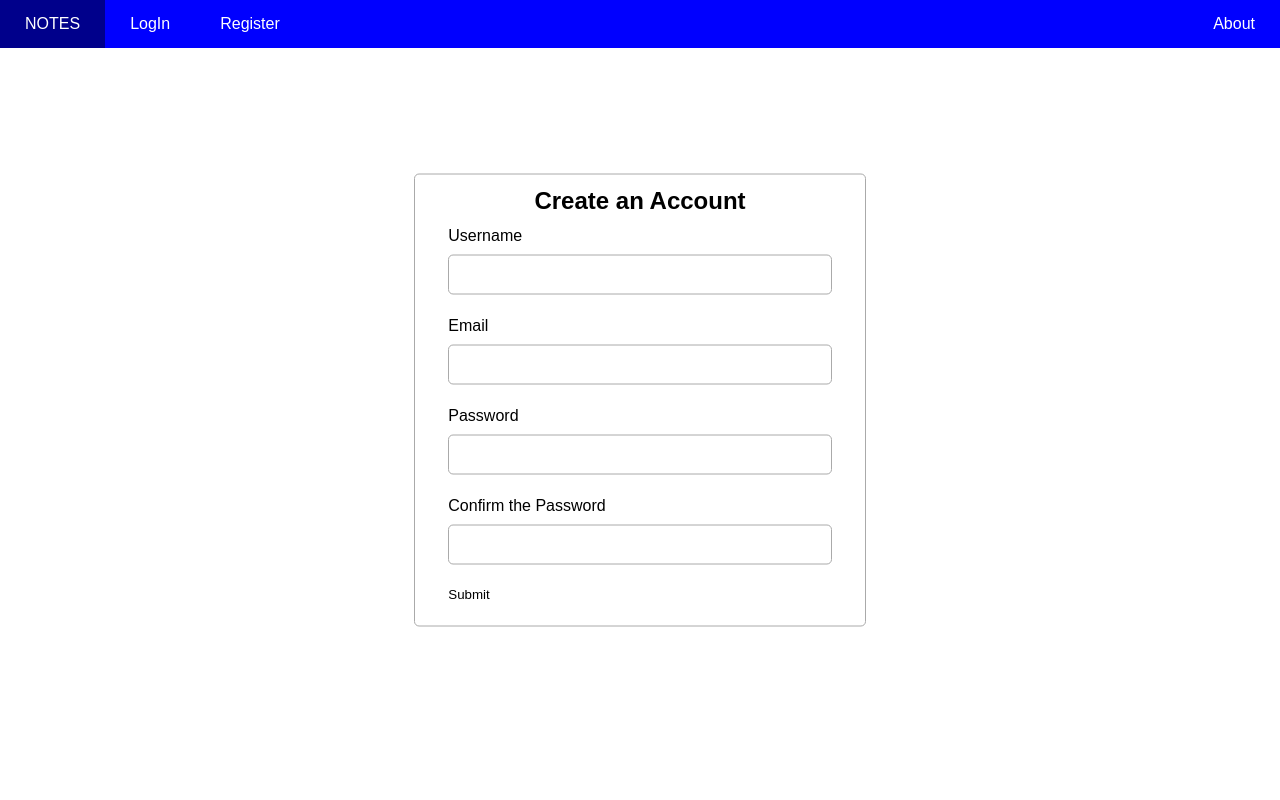
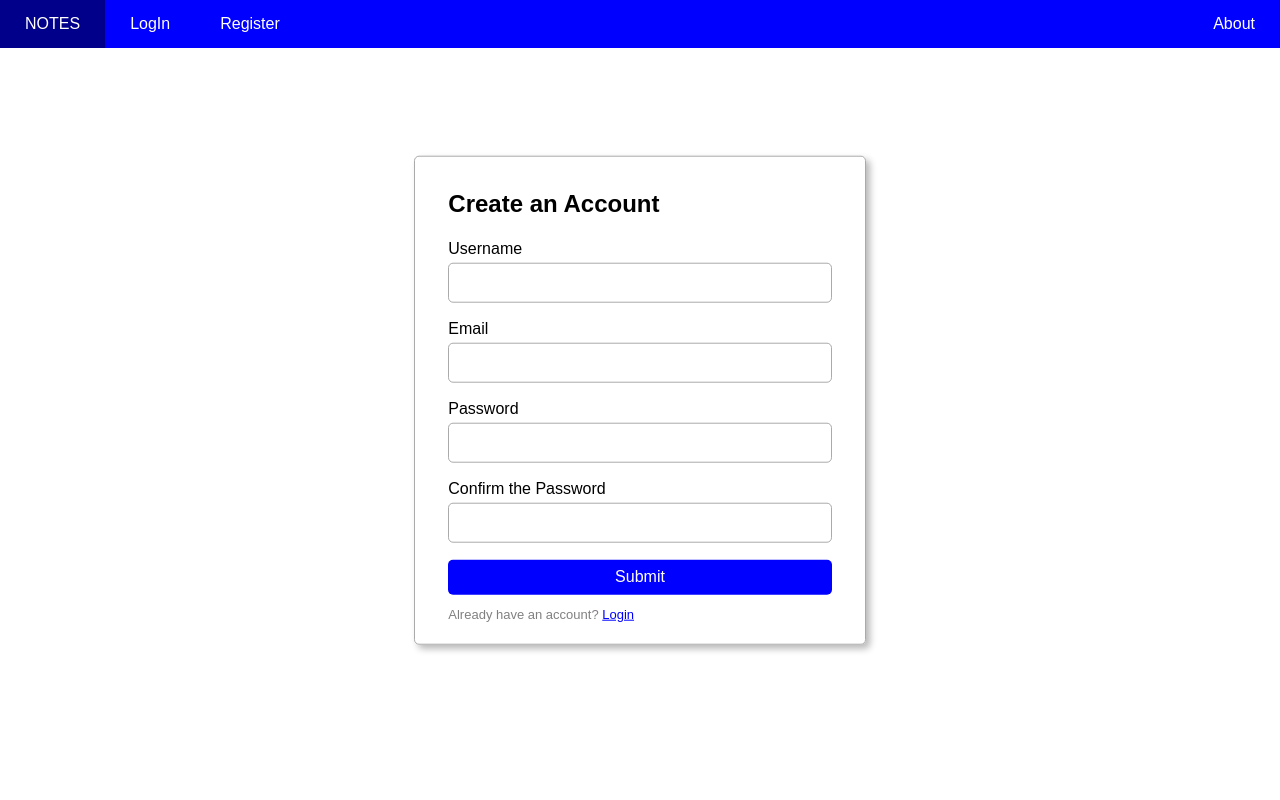
Before and after one commit to Suniti13/Flask-Notes-App, a Flask app: page /register in a window 1280 px wide. Run offline with Flask 2, Linux system fonts and the light colour scheme.

Commit message:
separated css files for each template

```diff
--- /dev/null
+++ b/notesapp/static/styles/home.css
@@ -0,0 +1,10 @@
+.addNote {
+    width: 30%;
+    margin: 50px auto;
+}
+
+.plus {
+    width: 50px;
+    height: auto;
+    margin: auto;
+}
--- a/notesapp/static/main.css
+++ b/notesapp/static/styles/landing.css
@@ -1,84 +1,20 @@
-
-* {
-    margin: 0;
-    padding: 0;
-    border: 0;
-    outline: 0;
-
-    vertical-align: baseline;
-    background: transparent;
-
-    font-family: Arial, Helvetica, sans-serif;
-
-    --Blue: #0000ff;
-
-    --EerieBlack: #1D201F;
-    --White: #FFF;
-}
-
-.alert-success {
-    background-color: lightgreen;
-    color: green;
-}
-
-.alert-danger {
-    background-color: rgb(255, 111, 111);
-    color: red;
-}
-
-button a {
-    text-decoration: none;
-}
-
-.flashed-messages {
-    border: 1px solid black;
-}
-
-.formcontent {
-    padding: 12px;
-}
-
-.formcontent h2 {
-    text-align: center;
-}
-
-.form-field {
-    width: 90%;
-    margin: 12px auto;
-}
-
-.formwrapper {
-    width: 100%;
-    max-width: 450px;
-    margin: 0;
-    position: absolute;
-    top: 50%;
-    left: 50%;
-    -ms-transform: translate(-50%, -50%);
-    transform: translate(-50%, -50%);
-
-    border: 1px solid rgb(170, 170, 170);
-    border-radius: 5px;
-
-}
-
 .header {
     min-height: 74vh;
     width: 100%;
-    background-image: url(./headerbroad.svg);
+    background-image: url(../images/headerbroad.svg);
     background-repeat: no-repeat;
     background-size: 100% auto;
 }
 
 @media (max-width:800px) {
     .header {
-        background-image: url(./header800.svg);
+        background-image: url(../images/header800.svg);
     }
 }
 
 @media (max-width:550px) {
     .header {
-        background-image: url(./header550.svg);
+        background-image: url(../images/header550.svg);
     }
 }
 
@@ -133,24 +69,6 @@ button a {
     color: #FFF;
 }
 
-.inputField {
-   width: 100%;
-   height: 40px;
-   margin: 10px 0;
-   padding: 8px 4px;
-   border: 1px solid rgb(170, 170, 170);
-   border-radius: 5px;
-}
-
-.invalid-feedback {
-    color: red;
-    font-size: 0.75em;
-}
-
-.invalid-input {
-    border: 1px solid red;
-}
-
 .l-about-box {
     width: 40%;
     margin: auto;
--- /dev/null
+++ b/notesapp/static/styles/login-register.css
@@ -0,0 +1,86 @@
+
+* {
+    margin: 0;
+    padding: 0;
+    border: 0;
+    outline: 0;
+
+    vertical-align: baseline;
+
+
+    font-family: Arial, Helvetica, sans-serif;
+
+    --Blue: #0000ff;
+
+    --EerieBlack: #1D201F;
+    --White: #FFF;
+}
+
+.below-form-content {
+    width: 90%;
+    margin: 10px auto;
+    color: grey;
+    font-size: small;
+}
+
+.below-form-content a {
+    color: var(--Blue);
+}
+
+
+.formcontent {
+    padding: 12px;
+}
+
+.formcontent h2 {
+    margin: 5%;
+}
+
+.form-field {
+    width: 90%;
+    margin: 12px auto;
+}
+
+.formwrapper {
+    width: 100%;
+    max-width: 450px;
+    height: auto;
+    margin: 0;
+    position: absolute;
+    top: 50%;
+    left: 50%;
+    -ms-transform: translate(-50%, -50%);
+    transform: translate(-50%, -50%);
+
+    border: 1px solid  rgb(170, 170, 170);
+    border-radius: 5px;
+    box-shadow: 4px 4px 7px rgb(184, 184, 184);
+}
+
+.inputField {
+    width: 100%;
+    height: 40px;
+    margin: 5px 0;
+    padding: 8px 4px;
+    border: 1px solid rgb(170, 170, 170);
+    border-radius: 5px;
+    font-size: medium;
+ }
+
+ .inputField:focus {
+     border: 1px solid var(--Blue);
+ }
+
+ .submitField {
+    width: 100%;
+    height: 35px;
+    border: none;
+    border-radius: 5px;
+    background-color: var(--Blue);
+    color: var(--White);
+    font-size: 1em;
+}
+
+.submitField:hover {
+    background-color: darkblue;
+}
--- /dev/null
+++ b/notesapp/static/styles/main.css
@@ -0,0 +1,72 @@
+
+* {
+    margin: 0;
+    padding: 0;
+    border: 0;
+    outline: 0;
+
+    vertical-align: baseline;
+
+
+    font-family: Arial, Helvetica, sans-serif;
+
+    --Blue: #0000ff;
+
+    --EerieBlack: #1D201F;
+    --White: #FFF;
+}
+
+.alert-success {
+    background-color: lightgreen;
+    color: green;
+}
+
+.alert-danger {
+    background-color: rgb(255, 111, 111);
+    color: red;
+}
+
+button a {
+    text-decoration: none;
+}
+
+.flashed-messages {
+    border: 1px solid black;
+}
+
+.invalid-feedback {
+    color: red;
+    font-size: 0.75em;
+}
+
+.invalid-input {
+    border: 1px solid red;
+}
+
+li {
+    float: left;
+}
+
+
+.navbarLink {
+    display: block;
+    padding: 15px 25px;
+    color: white;
+    text-decoration: none;
+}
+
+.navbarLink:hover {
+    background-color: darkblue;
+}
+
+ul {
+
+    list-style-type: none;
+    margin: 0;
+    margin-top: 0;
+    padding: 0;
+    overflow: hidden;
+    width: 100%;
+    height: auto;
+    background-color: blue;
+}
--- a/notesapp/templates/base.html
+++ b/notesapp/templates/base.html
@@ -2,8 +2,10 @@
 <head>
     <meta charset="UTF-8">
     <meta name="viewport" content="width=device-width, initial-scale=1.0">
-    <link rel="stylesheet" href="{{ url_for('static', filename='main.css') }}">
-    <link rel="stylesheet" href="../static/main.css">
+    <link rel="stylesheet" href="{{ url_for('static', filename='styles/main.css') }}">
+    <link rel="stylesheet" href="{{ url_for('static', filename='styles/login-register.css') }}">
+    <link rel="stylesheet" href="{{ url_for('static', filename='styles/home.css') }}">
+    <link rel="stylesheet" href="{{ url_for('static', filename='styles/landing.css') }}">
     <title> {{title}} </title>
 </head>
 <body>
--- a/notesapp/templates/landing.html
+++ b/notesapp/templates/landing.html
@@ -6,7 +6,7 @@
             <h1>Take Notes Anytime, Anywhere</h1>
             <p>Lorem ipsum dolor sit amet consectetur adipisicing elit. Labore, delectus repellendus soluta quibusdam facere.</p>
             <div class="landing-buttons">
-                <button><a href="{{ url_for('register') }}">Get Started</a></button>
+                <a class="lb" href="{{ url_for('register') }}"><button class="lb">Get Started</button></a>
             </div>
         </div>
     </div>
@@ -20,7 +20,7 @@
             </p>
         </div>
         <div class="taking-notes">
-            <img id="taking-notes-img" src="{{ url_for('static', filename='undraw_specs1.svg') }}" alt="">
+            <img id="taking-notes-img" src="{{ url_for('static', filename='images/undraw_specs1.svg') }}" alt="">
         </div>
     </div>
 
--- a/notesapp/templates/login.html
+++ b/notesapp/templates/login.html
@@ -18,9 +18,12 @@
                 {{ form.password(class_='inputField') }}
             </div>
             <div class="form-field">
-                {{ form.submit }}
+                {{ form.submit(class_='submitField') }}
             </div>
         </form>
+        <p class="below-form-content" >Not registered yet?
+            <a href="{{ url_for('register') }}">Register</a>
+        </p>
     </div>
 </div>
 {% endblock %}
--- a/notesapp/templates/register.html
+++ b/notesapp/templates/register.html
@@ -64,9 +64,12 @@
                 {% endif %}
             </div>
             <div class="form-field">
-                {{ form.submit }}
+                {{ form.submit(class_='submitField') }}
             </div>
         </form>
+        <p class="below-form-content" >Already have an account?
+            <a href="{{ url_for('login') }}">Login</a>
+        </p>
     </div>
 </div>
 {% endblock %}
```
Also changed, not shown: other parts of notesapp/static/styles/landing.css (+5 -27 lines), notesapp/templates/home.html (+3 -4 lines), notesapp/static/images/header.svg (renamed from notesapp/static/header.svg), notesapp/static/images/header550.svg (renamed from notesapp/static/header550.svg), notesapp/static/images/header800.svg (renamed from notesapp/static/header800.svg), notesapp/static/images/headerbroad.svg (renamed from notesapp/static/headerbroad.svg), notesapp/static/images/plus.svg (added), notesapp/static/images/undraw_Specs.svg (renamed from notesapp/static/undraw_Specs.svg), notesapp/static/images/undraw_specs1.svg (renamed from notesapp/static/undraw_specs1.svg), notesapp/static/images/undraw_taking_notes_tjaf.svg (renamed from notesapp/static/undraw_taking_notes_tjaf.svg).
